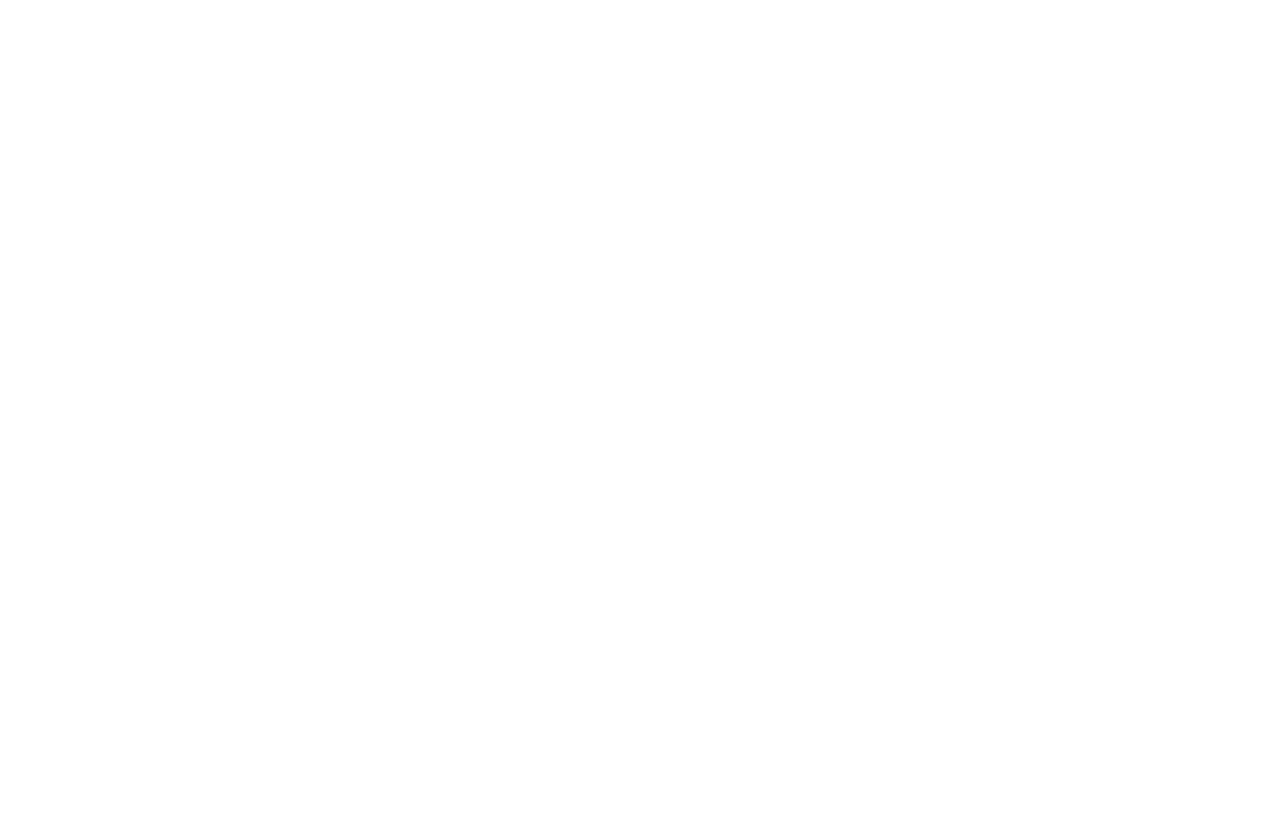
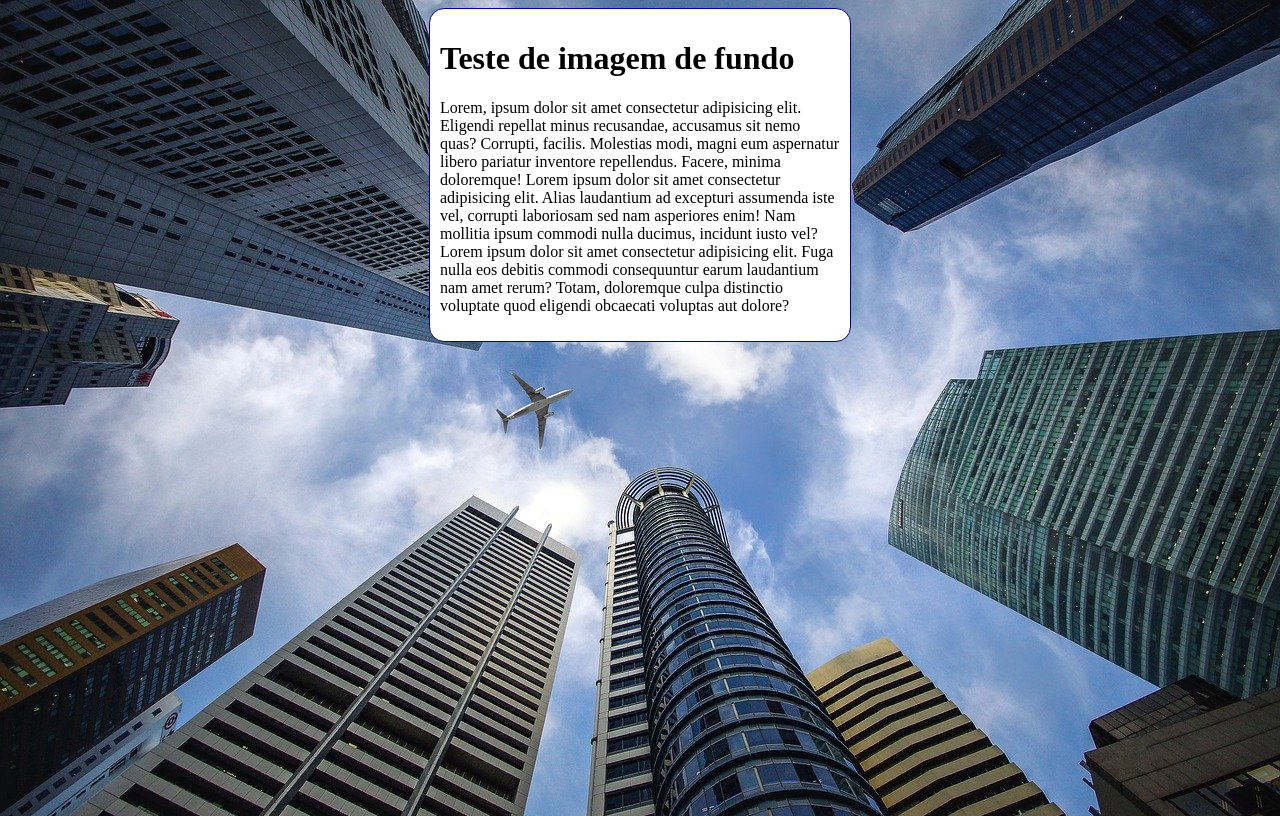
Before and after one commit to joseaparecidosilva/html-css, a plain HTML site: page exercicios/ex022/fundo006.html in a window 1280 px wide. Drawn offline with Linux system fonts and the light colour scheme.

Commit message:
atualizei exercicio 022

```diff
--- a/exercicios/ex022/fundo006.html
+++ b/exercicios/ex022/fundo006.html
@@ -5,8 +5,29 @@
     <meta http-equiv="X-UA-Compatible" content="IE=edge">
     <meta name="viewport" content="width=device-width, initial-scale=1.0">
     <title>Document</title>
+    <style>
+        body {
+            height: 100vh;
+            background-color: black;
+            background-image: url(imagens/wallpaper002.jpg);
+            background-position: center top;
+            background-repeat: no-repeat;
+            background-size: cover;
+        }
+        main {
+            background-color: white;
+            width: 400px;
+            padding: 10px;
+            margin: auto;
+            border: 1px solid darkblue;
+            border-radius: 15px;
+        }
+    </style>
 </head>
 <body>
-
+    <main>
+        <h1>Teste de imagem de fundo</h1>
+        <p>Lorem, ipsum dolor sit amet consectetur adipisicing elit. Eligendi repellat minus recusandae, accusamus sit nemo quas? Corrupti, facilis. Molestias modi, magni eum aspernatur libero pariatur inventore repellendus. Facere, minima doloremque! Lorem ipsum dolor sit amet consectetur adipisicing elit. Alias laudantium ad excepturi assumenda iste vel, corrupti laboriosam sed nam asperiores enim! Nam mollitia ipsum commodi nulla ducimus, incidunt iusto vel? Lorem ipsum dolor sit amet consectetur adipisicing elit. Fuga nulla eos debitis commodi consequuntur earum laudantium nam amet rerum? Totam, doloremque culpa distinctio voluptate quod eligendi obcaecati voluptas aut dolore?</p>
+    </main>
 </body>
 </html>
```
